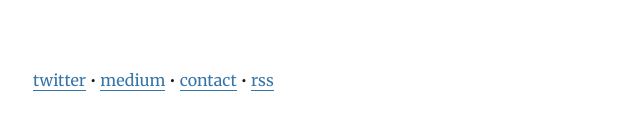
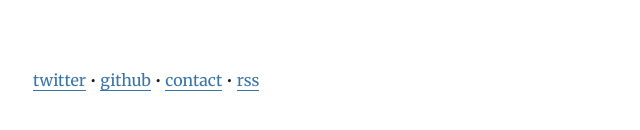
Before and after one commit to rickwest/thepyfiles, a Gatsby site: page / in a window 1280 px wide. Shown: the part 1154-1284 px from the top of the page, 292-932 px from the left. Built offline with nearby package versions, Linux system fonts and the light colour scheme; Gatsby itself is replaced by a stand-in of ours; some packages are replaced by stand-ins of ours.

Commit message:
replace medium link with github

```diff
--- a/src/components/Footer.js
+++ b/src/components/Footer.js
@@ -21,11 +21,11 @@ class Footer extends React.Component {
           twitter
         </a> &bull;{' '}
         <a
-          href="https://medium.com/thepyfiles"
+          href="https://github.com/rickwest/thepyfiles"
           target="_blank"
           rel="noopener noreferrer"
         >
-          medium
+          github
         </a> &bull;{' '}
         <a
           href="mailto:thepyfiles@gmail.com"
```
